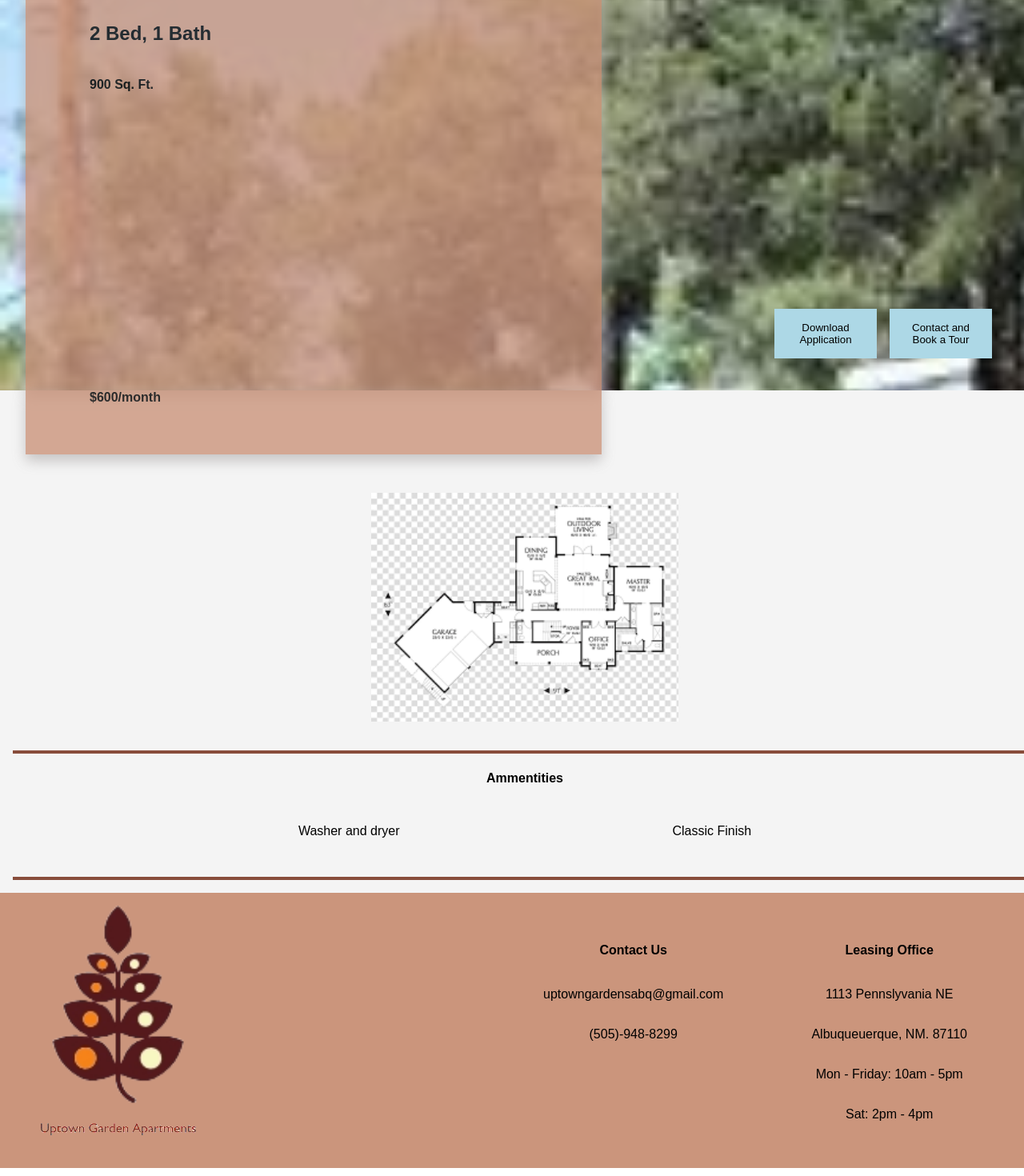
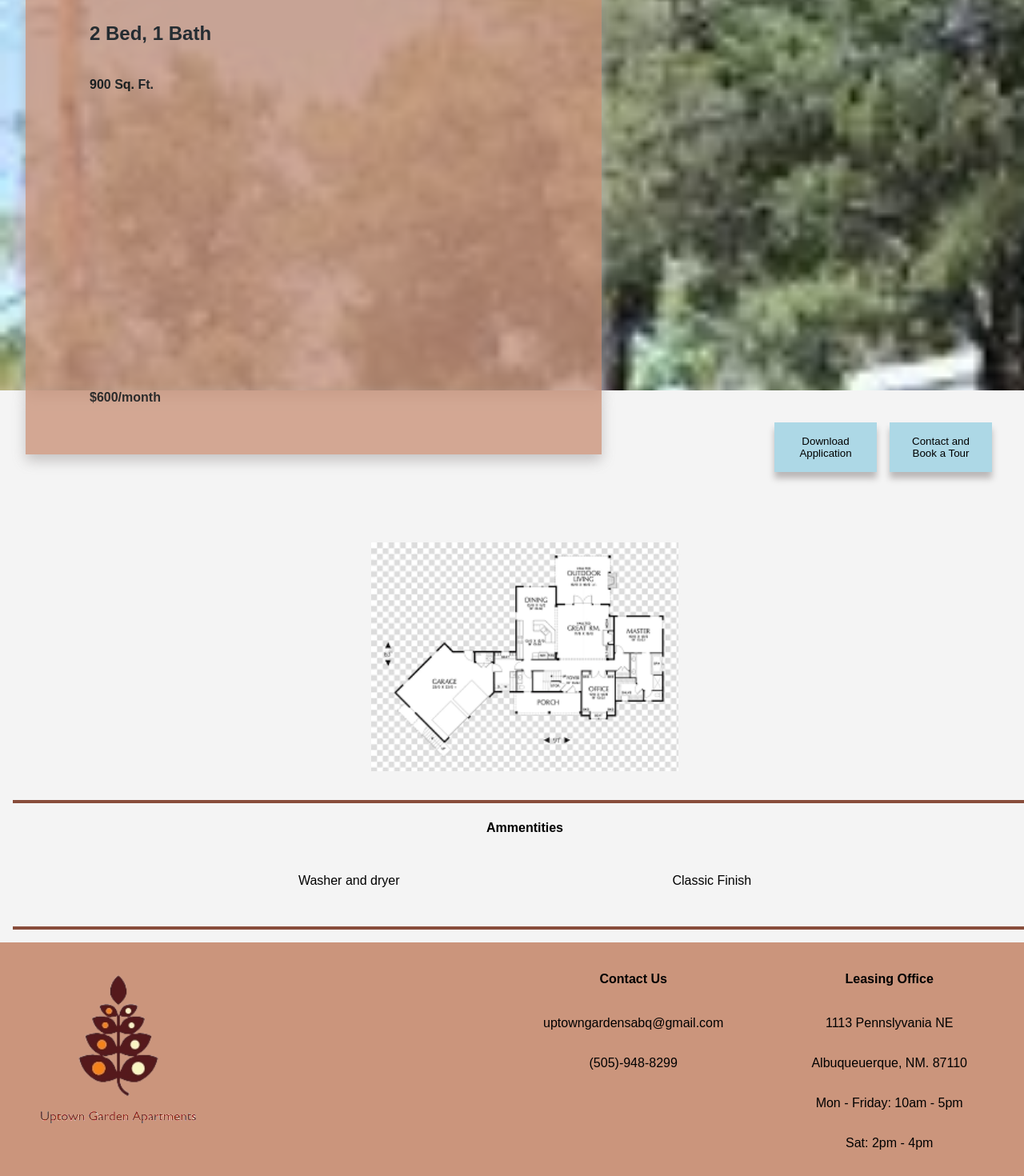
Before and after one commit to piperjarrett/uptown-garden-apartments, a React (Create React App) app: page /2bed/1bath in a window 1280 px wide. Shown: the part 234-1704 px from the top of the page at 80% size. Built offline with nearby package versions, Linux system fonts and the light colour scheme.

Commit message:
add styling to apatment page

```diff
--- a/src/Apartment/Apartment.css
+++ b/src/Apartment/Apartment.css
@@ -10,6 +10,7 @@
     padding-left: 5rem;
     padding-top: 3rem;
     opacity: .8;
+    margin-left: 2rem;
 }
 
  .rent-price {
@@ -26,14 +27,16 @@
     opacity: .8; */
     /* background: rgba(244,244,244,1);
      */
-     background-color: #f4f4f4
+     background-color: #f4f4f4;
+     display: flex;
+     justify-content: space-between;
+     width: 100%;
 }
 
 .header-rent-price {
     margin-top: 0rem;
     background: #cb957c;
     box-shadow: 0px 8px 16px 0px rgb(186, 183, 183);
-    /* width: 25rem; */
     height: 2rem;
     margin-left: 2rem;
     display: flex;
@@ -58,6 +61,7 @@ button {
     border: none;
     margin: 0.5rem;
     width: 8rem;
+    box-shadow: 0px 8px 8px 0px rgb(186, 183, 183);
 }
 
 button:hover {
@@ -69,7 +73,6 @@ button:hover {
     justify-content: space-between;
     align-items: flex-end;
     margin-top: 8%;
-    margin-left: 2rem;
     flex-wrap: wrap;
 }
 
--- a/src/Apartment/Apartment.js
+++ b/src/Apartment/Apartment.js
@@ -1,7 +1,6 @@
 import "./Apartment.css";
 import layout from "../assets/layout.png";
 import { useEffect } from "react";
-
 
 const Apartment = () => {
   useEffect(() => {
@@ -19,6 +18,8 @@ const Apartment = () => {
           <h2>2 Bed, 1 Bath</h2>
           <h4>900 Sq. Ft.</h4>
         </div>
+        <div className="rent-price">
+          <h4 className="header-rent-price">$600/month</h4>
           <div className="ind-apartment-buttons">
             <a href={process.env.PUBLIC_URL + "/New Application.pdf"} download>
               <button onClick={openEmail}>Download Application</button>
@@ -26,8 +27,6 @@ const Apartment = () => {
             <button>Contact and Book a Tour</button>
           </div>
         </div>
-      <div className="rent-price">
-        <h4 className="header-rent-price">$600/month</h4>
       </div>
       <div className="ind-apartment-bottom">
         <img className="apartment-layout" src={layout} />
--- a/src/Footer/Footer.css
+++ b/src/Footer/Footer.css
@@ -20,4 +20,10 @@ footer {
     display: flex;
     flex-direction: column;
     margin-left: 2rem;
+    align-items: center;
 }
+
+.footer-img {
+    height: 20vh;
+    width: 15vh;
+}
--- a/src/Footer/Footer.js
+++ b/src/Footer/Footer.js
@@ -6,7 +6,7 @@ const Footer = () => {
   return (
     <footer>
       <div className="footer-logo">
-        <img src={horizontalLogo} alt="apartment-logo" />
+        <img src={horizontalLogo} alt="apartment-logo" className="footer-img" />
         <img src={verticalLogo} alt="apartment-logo" />
       </div>
       <div className="footer-info">
--- a/src/NavBar/NavBar.js
+++ b/src/NavBar/NavBar.js
@@ -4,6 +4,7 @@ import verticalLogo from "../assets/logo.PNG";
 import "./NavBar.css";
 import phoneIcon from "../assets/phone-svgrepo-com.svg";
 import emailIcon from "../assets/mail-svgrepo-com.svg";
+import logo from "../assets/LogoColorTextRight.jpeg";
 
 const NavBar = () => {
   const openEmail = () => {
```
Lines whose indentation alone changed are shown as unchanged.
